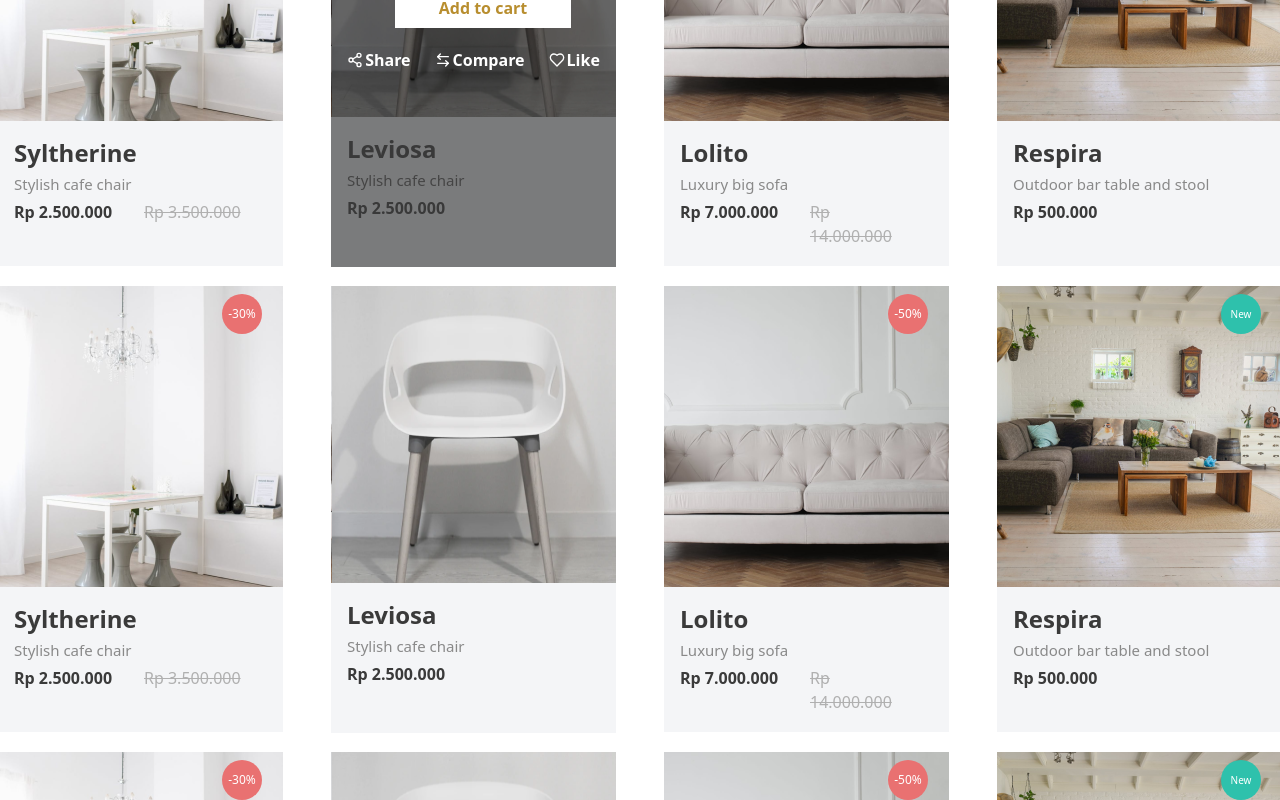
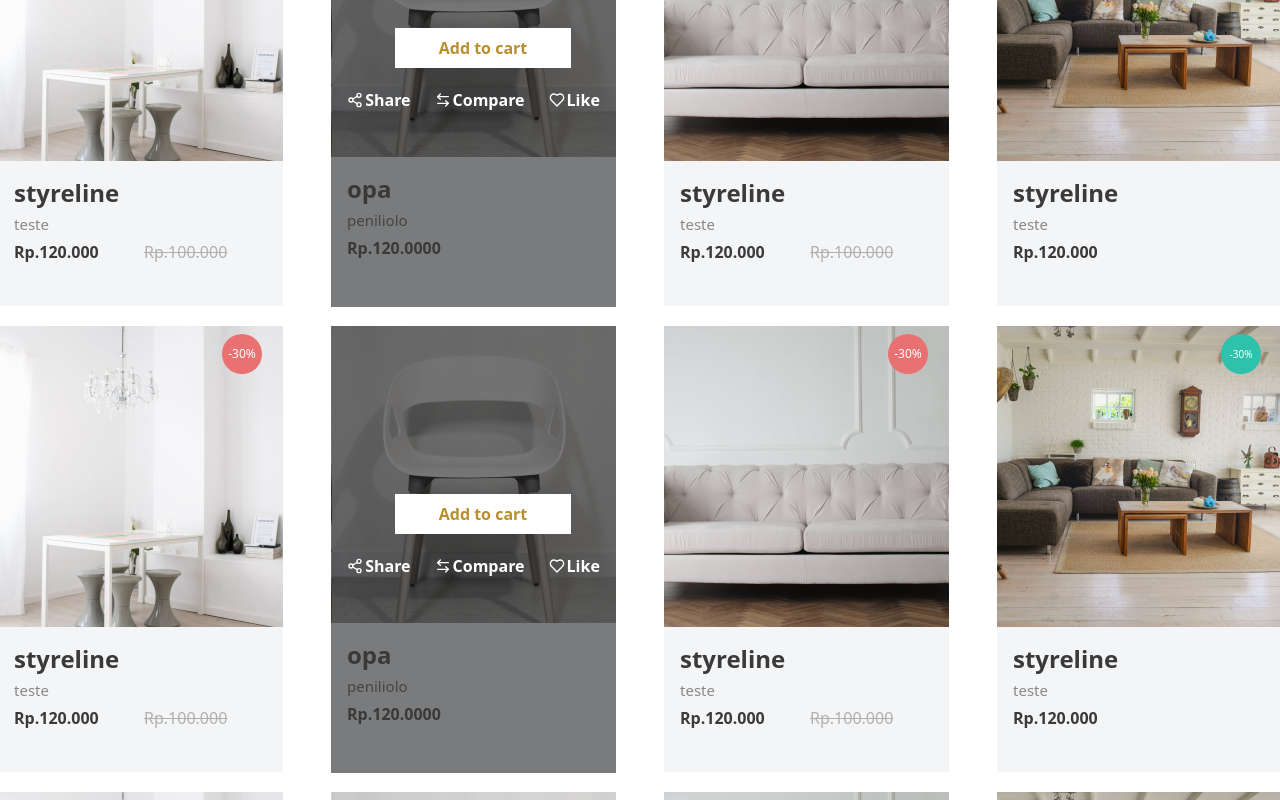
Before and after one commit to Aprender-e-Crescer/e-commerce, a React (Vite) app: page / in a window 1280 px wide. Shown: the part 280-1080 px from the top of the page. Built offline with nearby package versions, Linux system fonts and the light colour scheme.

Commit message:
ajustando props

```diff
--- a/src/components/Card.tsx
+++ b/src/components/Card.tsx
@@ -1,27 +1,30 @@
-import img from '../assets/Images.png'
-import img3 from '../assets/Images (1).png'
-import img4 from '../assets/Images (2).png'
-import img2 from '../assets/Images (3).png'
-import { ArrowLeftRight, Heart, Share2 } from 'lucide-react'
-
-export function Card() {
+export function Card({
+  titulo,
+  descrição,
+  valorAtual,
+}: {
+  estaComHover: boolean
+  titulo: string
+  descrição: string
+  valorAtual: string
+}) {
   return (
     <div className="brightness-50 bg-[#F4F5F7] h-[150px]">
       <div className="  flex flex-col gap-y-1">
         <div className="flex flex-col ml-4 mt-4 gap-y-1">
           <h1 className=" text-[#3A3A3A] font-Poppins-ExtraBold font-bold text-2xl opacity-70 ">
-          Leviosa
+            {titulo}
           </h1>
           <p
             className="
     flex-1 w-[138px] h-[24px] text-[#898989] font-Poppins-Medium text-[15px]"
           >
-          Stylish cafe chair
+            {descrição}
           </p>
         </div>
         <div className="flex ml-4">
           <p className="w-[130px] h-[29px] text-[#3A3A3A] font-Poppins-Medium font-bold opacity-70">
-          Rp 2.500.000
+            {valorAtual}
           </p>
         </div>
       </div>
--- a/src/components/Cards.tsx
+++ b/src/components/Cards.tsx
@@ -1,41 +1,59 @@
-import img from '../assets/Images.png'
-import img3 from '../assets/Images (1).png'
-import img4 from '../assets/Images (2).png'
-import img2 from '../assets/Images (3).png'
 import { ArrowLeftRight, Heart, Share2 } from 'lucide-react'
 import { Card } from './Card'
 
-export function Cards({ estaComHover }: { estaComHover: boolean }) {
+export function Cards({
+  estaComHover,
+  img1,
+  img2,
+  img3,
+  img4,
+  titulo,
+  descrição,
+  valorAtual,
+  valorPassado,
+  porcentagem,
+}: {
+  estaComHover: boolean
+  img1: string
+  img2: string
+  img3: string
+  img4: string
+  titulo: string
+  descrição: string
+  valorAtual: string
+  valorPassado: string
+  porcentagem: string
+}) {
   if (estaComHover) {
     return (
       <div className="flex gap-x-12 jus">
         <div className="bg-[#F4F5F7] h-[446px] w-[285px]">
           <div>
             <p className=" flex items-center p-5 justify-center relative top-12 left-56 -mt-10 text-[#ffffff] bg-[#E97171] rounded-full w-7 h-7 text-[12px] ">
-            -30%
+              {porcentagem}
             </p>
 
-          <img className="h-[301px] w-[285px]" src={img} alt="" />
+            <img className="h-[301px] w-[285px]" src={img1} alt="" />
           </div>
 
           <div className="  flex flex-col gap-y-1">
             <div className="flex flex-col ml-4 mt-4 gap-y-1">
               <h1 className=" text-[#3A3A3A] font-Poppins-ExtraBold font-bold text-2xl">
-              Syltherine
+                {titulo}
               </h1>
               <p
                 className="
           flex-1 w-[138px] h-[24px] text-[#898989] font-Poppins-Medium text-[15px]"
               >
-              Stylish cafe chair
+                {descrição}
               </p>
             </div>
             <div className="flex ml-4">
               <p className="w-[130px] h-[29px] text-[#3A3A3A] font-Poppins-Medium font-bold">
-              Rp 2.500.000
+                {valorAtual}
               </p>
               <p className="w-[102px] h-[24px] font-Poppins-Medium line-through text-[#B0B0B0]">
-              Rp 3.500.000
+                {valorPassado}
               </p>
             </div>
           </div>
@@ -64,12 +82,12 @@ export function Cards({ estaComHover }: { estaComHover: boolean }) {
               alt=""
             />
           </div>
-        <Card></Card>
+          <Card titulo="opa" descrição="peniliolo" valorAtual="Rp.120.0000" />
         </div>
         <div className="bg-[#F4F5F7] h-[446px] w-[285px]">
           <div>
             <p className=" flex items-center justify-center relative p-5 top-12 left-56 -mt-10 text-[#ffffff] bg-[#E97171] rounded-full w-7 h-7 text-[12px] ">
-            -50%
+              {porcentagem}
             </p>
 
             <img className="h-[301px] w-[285px]" src={img3} alt="" />
@@ -78,21 +96,21 @@ export function Cards({ estaComHover }: { estaComHover: boolean }) {
           <div className="  flex flex-col gap-y-1">
             <div className="flex flex-col ml-4 mt-4 gap-y-1">
               <h1 className=" text-[#3A3A3A] font-Poppins-ExtraBold font-bold text-2xl">
-              Lolito
+                {titulo}
               </h1>
               <p
                 className="
           flex-1 w-[138px] h-[24px] text-[#898989] font-Poppins-Medium text-[15px]"
               >
-              Luxury big sofa
+                {descrição}
               </p>
             </div>
             <div className="flex ml-4">
               <p className="w-[130px] h-[29px] text-[#3A3A3A] font-Poppins-Medium font-bold">
-              Rp 7.000.000
+                {valorAtual}
               </p>
               <p className="w-[105px] h-[24px] font-Poppins-Medium line-through text-[#B0B0B0]">
-              Rp 14.000.000
+                {valorPassado}
               </p>
             </div>
           </div>
@@ -100,7 +118,7 @@ export function Cards({ estaComHover }: { estaComHover: boolean }) {
         <div className="bg-[#F4F5F7] h-[446px] w-[285px]">
           <div>
             <p className="flex relative top-12 left-56 p-5 -mt-10 text-[#ffffff] bg-[#2EC1AC] rounded-full w-7 h-7 text-[10px] items-center justify-center ">
-            New
+              {porcentagem}
             </p>
 
             <img className="h-[301px] w-[285px]" src={img4} alt="" />
@@ -109,18 +127,18 @@ export function Cards({ estaComHover }: { estaComHover: boolean }) {
           <div className="  flex flex-col gap-y-1">
             <div className="flex flex-col ml-4 mt-4 gap-y-1">
               <h1 className=" text-[#3A3A3A] font-Poppins-ExtraBold font-bold text-2xl">
-              Respira
+                {titulo}
               </h1>
               <p
                 className="
           flex-1 w-[200px] h-[24px] text-[#898989] font-Poppins-Medium text-[15px]"
               >
-              Outdoor bar table and stool
+                {descrição}
               </p>
             </div>
             <div className="flex ml-4">
               <p className="w-[130px] h-[29px] text-[#3A3A3A] font-Poppins-Medium font-bold">
-              Rp 500.000
+                {valorAtual}
               </p>
             </div>
           </div>
@@ -134,30 +152,30 @@ export function Cards({ estaComHover }: { estaComHover: boolean }) {
       <div className="bg-[#F4F5F7] h-[446px] w-[285px]">
         <div>
           <p className=" flex items-center justify-center relative top-12 p-5 left-56 -mt-10 text-[#ffffff] bg-[#E97171] rounded-full w-7 h-7 text-[12px] ">
-            -30%
+            {porcentagem}
           </p>
 
-          <img className="h-[301px] w-[285px]" src={img} alt="" />
+          <img className="h-[301px] w-[285px]" src={img1} alt="" />
         </div>
 
         <div className="  flex flex-col gap-y-1">
           <div className="flex flex-col ml-4 mt-4 gap-y-1">
             <h1 className=" text-[#3A3A3A] font-Poppins-ExtraBold font-bold text-2xl">
-              Syltherine
+              {titulo}
             </h1>
             <p
               className="
           flex-1 w-[138px] h-[24px] text-[#898989] font-Poppins-Medium text-[15px]"
             >
-              Stylish cafe chair
+              {descrição}
             </p>
           </div>
           <div className="flex ml-4">
             <p className="w-[130px] h-[29px] text-[#3A3A3A] font-Poppins-Medium font-bold">
-              Rp 2.500.000
+              {valorAtual}
             </p>
             <p className="w-[102px] h-[24px] font-Poppins-Medium line-through text-[#B0B0B0]">
-              Rp 3.500.000
+              {valorPassado}
             </p>
           </div>
         </div>
@@ -170,18 +188,18 @@ export function Cards({ estaComHover }: { estaComHover: boolean }) {
           <div className="  flex flex-col gap-y-1">
             <div className="flex flex-col ml-4 mt-4 gap-y-1">
               <h1 className=" text-[#3A3A3A] font-Poppins-ExtraBold font-bold text-2xl  ">
-                Leviosa
+                {titulo}
               </h1>
               <p
                 className="
           flex-1 w-[138px] h-[24px] text-[#898989] font-Poppins-Medium text-[15px]"
               >
-                Stylish cafe chair
+                {descrição}
               </p>
             </div>
             <div className="flex ml-4">
               <p className="w-[130px] h-[29px] text-[#3A3A3A] font-Poppins-Medium font-bold ">
-                Rp 2.500.000
+                {valorAtual}
               </p>
             </div>
           </div>
@@ -190,7 +208,7 @@ export function Cards({ estaComHover }: { estaComHover: boolean }) {
       <div className="bg-[#F4F5F7] h-[446px] w-[285px]">
         <div>
           <p className=" flex items-center justify-center relative top-12 p-5 left-56 -mt-10 text-[#ffffff] bg-[#E97171] rounded-full w-7 h-7 text-[12px] ">
-            -50%
+            {porcentagem}
           </p>
 
           <img className="h-[301px] w-[285px]" src={img3} alt="" />
@@ -199,21 +217,21 @@ export function Cards({ estaComHover }: { estaComHover: boolean }) {
         <div className="  flex flex-col gap-y-1">
           <div className="flex flex-col ml-4 mt-4 gap-y-1">
             <h1 className=" text-[#3A3A3A] font-Poppins-ExtraBold font-bold text-2xl">
-              Lolito
+              {titulo}
             </h1>
             <p
               className="
           flex-1 w-[138px] h-[24px] text-[#898989] font-Poppins-Medium text-[15px]"
             >
-              Luxury big sofa
+              {descrição}
             </p>
           </div>
           <div className="flex ml-4">
             <p className="w-[130px] h-[29px] text-[#3A3A3A] font-Poppins-Medium font-bold">
-              Rp 7.000.000
+              {valorAtual}
             </p>
             <p className="w-[105px] h-[24px] font-Poppins-Medium line-through text-[#B0B0B0]">
-              Rp 14.000.000
+              {valorPassado}
             </p>
           </div>
         </div>
@@ -221,7 +239,7 @@ export function Cards({ estaComHover }: { estaComHover: boolean }) {
       <div className="bg-[#F4F5F7] h-[446px] w-[285px]">
         <div>
           <p className="flex relative top-12 left-56 -mt-10 p-5 text-[#ffffff] bg-[#2EC1AC] rounded-full w-7 h-7 text-[10px] items-center justify-center ">
-            New
+            {porcentagem}
           </p>
 
           <img className="h-[301px] w-[285px]" src={img4} alt="" />
@@ -230,18 +248,18 @@ export function Cards({ estaComHover }: { estaComHover: boolean }) {
         <div className="  flex flex-col gap-y-1">
           <div className="flex flex-col ml-4 mt-4 gap-y-1">
             <h1 className=" text-[#3A3A3A] font-Poppins-ExtraBold font-bold text-2xl">
-              Respira
+              {titulo}
             </h1>
             <p
               className="
           flex-1 w-[200px] h-[24px] text-[#898989] font-Poppins-Medium text-[15px]"
             >
-              Outdoor bar table and stool
+              {descrição}
             </p>
           </div>
           <div className="flex ml-4">
             <p className="w-[130px] h-[29px] text-[#3A3A3A] font-Poppins-Medium font-bold">
-              Rp 500.000
+              {valorAtual}
             </p>
           </div>
         </div>
--- a/src/pages/Shop.tsx
+++ b/src/pages/Shop.tsx
@@ -1,16 +1,31 @@
 import { Filter } from '../components/Filter'
 import { Cards } from '../components/Cards'
 import { Buttons } from '../components/Buttons'
+import image1 from '../assets/Images.png'
+import image3 from '../assets/Images (1).png'
+import image4 from '../assets/Images (2).png'
+import image2 from '../assets/Images (3).png'
 
-const Card = [true, false, false, false]
+const hoverStates = [true, true, false, false]
 
 function Shop() {
   return (
     <>
       <Filter />
-      <div className="flex flex-col items-center justify-center gap-y-5">
-        {Card.map((estaComHover) => (
-          <Cards estaComHover={estaComHover} />
+      <div className="flex flex-col items-center justify-center gap-y-5 pt-10">
+        {hoverStates.map((estaComHover) => (
+          <Cards
+            estaComHover={estaComHover}
+            img1={image1}
+            img2={image2}
+            img3={image3}
+            img4={image4}
+            titulo="styreline"
+            descrição="teste"
+            valorAtual="Rp.120.000"
+            valorPassado="Rp.100.000"
+            porcentagem="-30%"
+          />
         ))}
       </div>
       <div className="pt-10">
```
Lines whose indentation alone changed are shown as unchanged.
